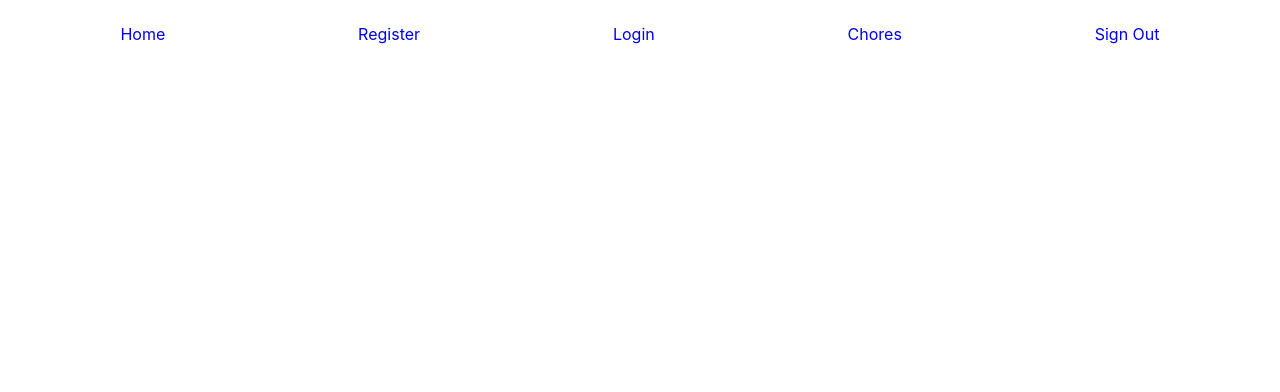
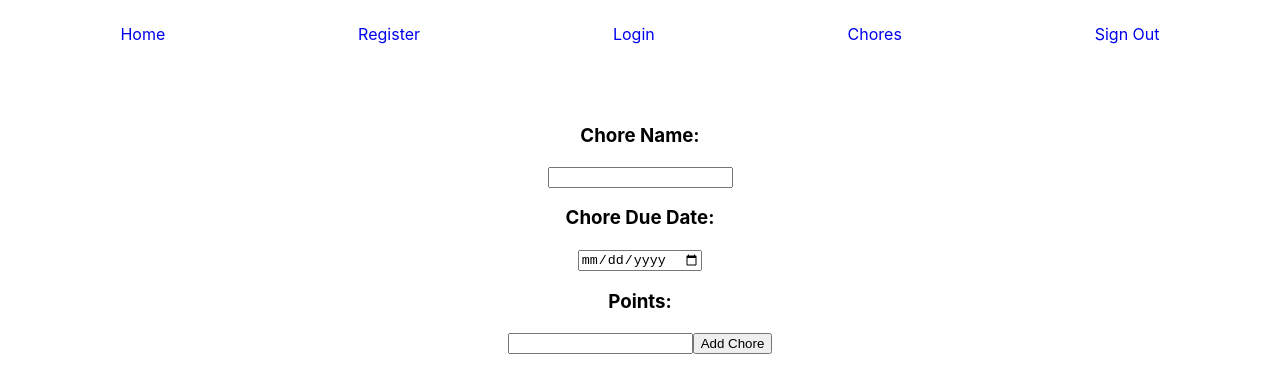
Before and after one commit to kmallen91/chore-tracker, a React (Create React App) app in the folder chore-tracker-frontend/: page /addchores in a window 1280 px wide. Shown: the top 392 px of the page. Built offline with nearby package versions, Linux system fonts and the light colour scheme.

Commit message:
added chore add page

```diff
--- a/chore-tracker-frontend/src/App.js
+++ b/chore-tracker-frontend/src/App.js
@@ -8,6 +8,7 @@ import Navbar from "./components/navbar";
 import Register from "./components/register";
 import Login from "./components/login";
 import ChoreList from "./components/choreList";
+import AddChore from './components/addChore'
 
 //styles
 import './styles/navbar.css'
@@ -21,6 +22,7 @@ function App() {
       <Route path="/register" component={Register} />
       <Route path="/login" component={Login} />
       <Route path="/chores" component={ChoreList} />
+      <Route path="/addchores" component={AddChore} />
     </div>
   );
 }
--- /dev/null
+++ b/chore-tracker-frontend/src/components/addChore.js
@@ -0,0 +1,57 @@
+import React, {useState} from 'react'
+import axiosWithAuth from '../utils/axiosWithAuth'
+
+export default function AddChore(props) {
+    const [chore, setChore] = useState({
+        name: '',
+        due_date: '',
+        completed: false,
+        points: ''
+
+    })
+
+    const handleChanges = e => {
+        setChore({
+            ...chore,
+            [e.target.name]: e.target.value
+        })
+    }
+
+    const handleSubmit = e => {
+        e.preventDefault()
+        axiosWithAuth()
+            .post('/chores', chore)
+            .then(res => {
+                props.history.push('/chores')
+            })
+            .catch(err => console.log('error from chore POST', err))
+    }
+
+    return (
+        <div className='chore-form-container'>
+            <form className='chore-form' onSubmit={handleSubmit}>
+                <h3>Chore Name: </h3>
+                <input className="chore-input"
+                        type="text"
+                        name="name"
+                        value={chore.name}
+                        onChange={handleChanges} />
+                <h3>Chore Due Date: </h3>
+                <input className="chore-input"
+                        type="date"
+                        name="due_date"
+                        value={chore.due_date}
+                        onChange={handleChanges} />
+                <h3>Points: </h3>
+                <input className="chore-input"
+                        type="number"
+                        name="points"
+                        value={chore.points}
+                        onChange={handleChanges} />
+
+                <button className='add-chore-button' >Add Chore</button>
+            </form>
+
+        </div>
+    )
+}
--- a/chore-tracker-frontend/src/components/choreCard.js
+++ b/chore-tracker-frontend/src/components/choreCard.js
@@ -9,6 +9,7 @@ export default function ChoreCard(props) {
         Chore: {props.name} <br/>
         Complete by: {moment(props.due_date).format('MM/DD/YYYY')} <br/>
         Completed? {props.completed} <br/>
+        Points: {props.points}
 
       </div>
     </div>
--- a/chore-tracker-frontend/src/components/choreList.js
+++ b/chore-tracker-frontend/src/components/choreList.js
@@ -1,9 +1,11 @@
 import React, { useState, useEffect } from "react";
 import axiosWithAuth from "../utils/axiosWithAuth";
 import ChoreCard from "./choreCard";
+import {useHistory} from 'react-router-dom'
 
-const ChoreList = () => {
+const ChoreList = (props) => {
   const [chores, setChores] = useState([]);
+  const history = useHistory()
 
   useEffect(() => {
     axiosWithAuth()
@@ -15,7 +17,13 @@ const ChoreList = () => {
       .catch(err => console.log("error from chores get", err));
   }, []);
 
+  const addChore = () => {
+    history.push('/addchore')
+  }
+
   return (
+    <div className='card-list-container'>
+      <button className='add-chore-button' onClick={addChore}>Add a Chore</button>
     <div className="cards">
       {chores.map(chore => (
         <ChoreCard
@@ -23,8 +31,10 @@ const ChoreList = () => {
           name={chore.name}
           due_date={chore.due_date}
           completed={chore.completed}
+          points = {chore.points}
         />
       ))}
+    </div>
     </div>
   );
 };
--- a/chore-tracker-frontend/src/styles/choreCard.css
+++ b/chore-tracker-frontend/src/styles/choreCard.css
@@ -1,11 +1,12 @@
 .cards {
     display: flex;
-    flex-wrap:wrap;
     justify-content: center;
+
 }
 .card-container {
     outline: 2px solid black;
     margin: 2vh;
+
 
 }
 
```
